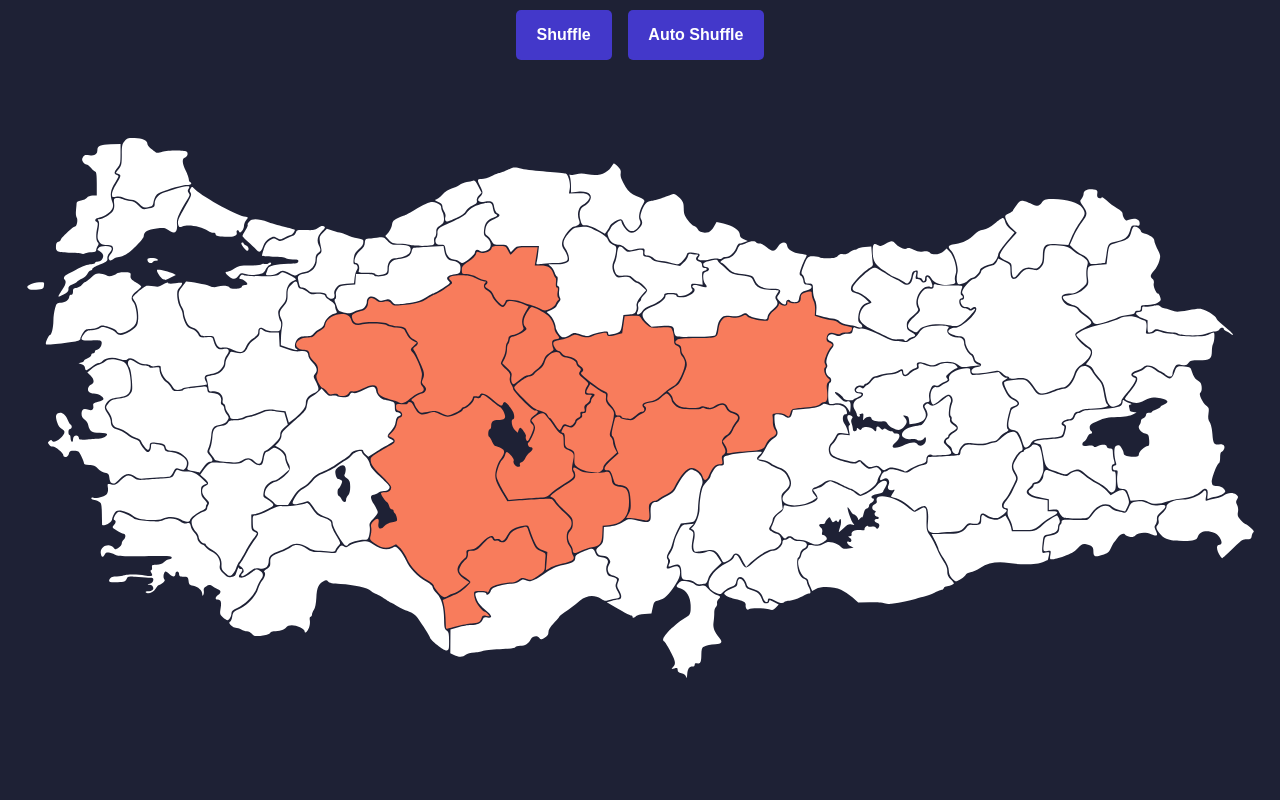
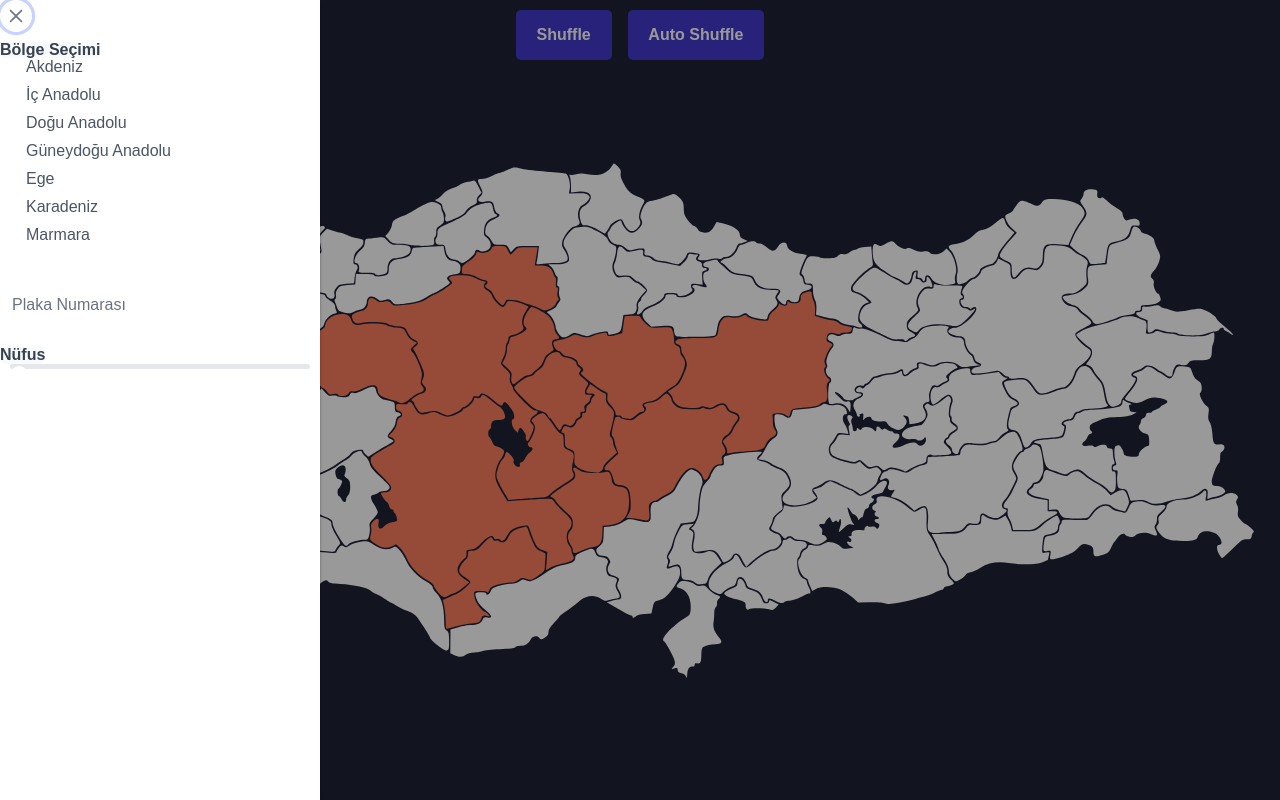
Before and after one commit to trombonist76/vue-turkey-map, a Vue app: page / in a window 1280 px wide. Shown: the top 800 px of the page. Built offline with nearby package versions, Linux system fonts and the light colour scheme; a web font is replaced by a local one.

Commit message:
[Feat, Refactor] Add Sidebar component to the view and update filtering logic.

```diff
--- a/src/App.vue
+++ b/src/App.vue
@@ -1,90 +1,142 @@
 <script setup>
-import data from "@/assets/data/cities.json"
+import data from "@/assets/data/cities.json";
 import TurkeyMap from "@/components/TurkeyMap.vue";
+import Sidebar from "@/components/Sidebar.vue";
 import { onBeforeMount, ref } from "vue";
-import { randomNumber, randomColor } from "@/utils/random"
-import { byPlateNumber, byPopulation, byRegion, groupBy, createPopulationHeatmap } from "@/utils/filters"
+import { randomNumber, randomColor } from "@/utils/random";
+import {
+  byPlateNumber,
+  byPopulation,
+  byRegion,
+  groupBy,
+  createPopulationHeatmap,
+} from "@/utils/filters";
 
 const filters = [
-	( city ) => byPlateNumber(city, plateNumberFilter.value),
-	( city ) => byRegion(city, regionFilter.value),
-	( city ) => byPopulation(city, populationFilter.value)
-]
-const selectedColor = ref(null)
-const regionFilter = ref(null)
-const plateNumberFilter = ref(null)
-const populationFilter = ref(null)
-const activeFilter = ref(null)
-let autoShufflerInterval = ref(undefined)
+  (city) => byPlateNumber(city, plateNumberFilter.value),
+  (city) => byRegion(city, regionFilter.value),
+  (city) => byPopulation(city, populationFilter.value),
+];
+const selectedColor = ref(null);
+const regionFilter = ref(null);
+const plateNumberFilter = ref(null);
+const populationFilter = ref(null);
+const activeFilter = ref(null);
+const autoShufflerInterval = ref(undefined);
 
-onBeforeMount(() => shuffleHandler())
-
+onBeforeMount(() => shuffleHandler());
 
 const shuffleHandler = () => {
-	const regions = groupBy(data, (city) => city.region)
-	activeFilter.value = filters.at(randomNumber(filters.length - 1))
-	regionFilter.value = regions.at(randomNumber(regions.length - 1))
-	plateNumberFilter.value = randomNumber(81, 1)
-	populationFilter.value = randomNumber(3e6, 1e5)
-	selectedColor.value = randomColor()
-}
+  const regions = groupBy(data, (city) => city.region);
+  activeFilter.value = filters.at(randomNumber(filters.length - 1));
+  regionFilter.value = regions.at(randomNumber(regions.length - 1));
+  plateNumberFilter.value = randomNumber(81, 1);
+  populationFilter.value = randomNumber(3e6, 1e5);
+  selectedColor.value = randomColor();
+};
 
 const autoShuffler = () => {
-	if(autoShufflerInterval.value) {
-		clearInterval(autoShufflerInterval.value)
-		autoShufflerInterval.value = undefined
-		return
+  if (autoShufflerInterval.value) {
+    clearInterval(autoShufflerInterval.value);
+    autoShufflerInterval.value = undefined;
+    return;
   }
-	autoShufflerInterval.value = setInterval(() => shuffleHandler(), 500)
-}
+  autoShufflerInterval.value = setInterval(() => shuffleHandler(), 500);
+};
 
 const selectedCityHandler = (city) => {
-	return activeFilter.value(city)
-}
+  return activeFilter.value(city);
+};
 
 const selectCityHandler = (city, cities) => {
-	console.log('city :>> ', city);
-	console.log('cities :>> ', cities);
-}
+  console.log("city :>> ", city);
+  console.log("cities :>> ", cities);
+};
 
 //this iterates cities and changes city's 'isActive' and 'color' by condition
 const selectCitiesHandler = (cities) => {
-	return createPopulationHeatmap(cities)
+  return createPopulationHeatmap(cities);
+};
+
+
+const populationHandler = (population) => {
+	activeFilter.value = (city) => byPopulation(city, population)
+}
+
+const plateNumberHandler = (plateNumber) => {
+	console.log('typeof plateNumber', typeof plateNumber)
+	activeFilter.value = (city) => byPlateNumber(city, plateNumber)
+}
+
+const regionHander = (region) => {
+	activeFilter.value = (city) => byRegion(city, region)
 }
 </script>
 
 <template>
+  <main class="wrapper">
+    <Sidebar
+      @setPopulation="populationHandler"
+      @setPlateNum="plateNumberHandler"
+      @setRegionHandler="regionHander"
+    />
+    <div class="content">
       <div class="buttons">
         <button class="buttons__button" @click="shuffleHandler">Shuffle</button>
-		<button v-if="!autoShufflerInterval" class="buttons__button" @click="autoShuffler">Auto Shuffle</button>
-		<button v-else class="buttons__button" @click="autoShuffler">Stop Auto Shuffle</button>
+        <button
+          v-if="!autoShufflerInterval"
+          class="buttons__button"
+          @click="autoShuffler"
+        >
+          Auto Shuffle
+        </button>
+        <button v-else class="buttons__button" @click="autoShuffler">
+          Stop Auto Shuffle
+        </button>
       </div>
-	<TurkeyMap :isSelectedCity="selectedCityHandler" @select="selectCityHandler" :selectedColor="selectedColor"/>
-	<TurkeyMap :selectCities="selectCitiesHandler" @select="selectCityHandler">
+      <TurkeyMap
+        :isSelectedCity="selectedCityHandler"
+        @select="selectCityHandler"
+        :selectedColor="selectedColor"
+      />
+      <TurkeyMap
+        :selectCities="selectCitiesHandler"
+        @select="selectCityHandler"
+      >
         <template v-slot="{ text }">
           <span>City: {{ text }}</span>
         </template>
       </TurkeyMap>
+    </div>
+  </main>
 </template>
 
 <style scoped lang="scss">
-.buttons{
+.wrapper {
+  display: flex;
+}
+
+.content {
+  flex: 1;
+}
+
+.buttons {
   display: flex;
   justify-content: center;
   gap: 16px;
   padding-top: 10px;
 
-	&__button{
+  &__button {
     padding: 1rem 1.3rem;
     font-size: 1rem;
     cursor: pointer;
     font-weight: bold;
     border-radius: 5px;
-		background-color:#4338ca;
+    background-color: #4338ca;
     color: white;
     transition: background-color 150ms ease-in-out;
 
-		&:hover{
+    &:hover {
       background-color: #818cf8;
     }
   }
```
Lines whose indentation alone changed are shown as unchanged.
